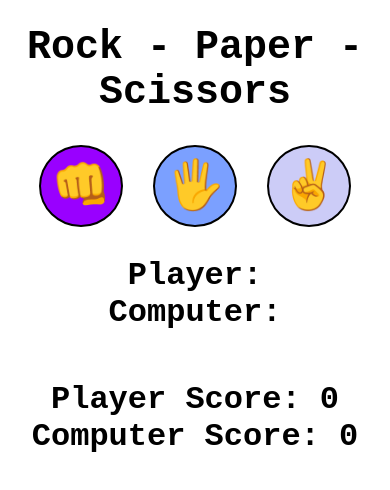
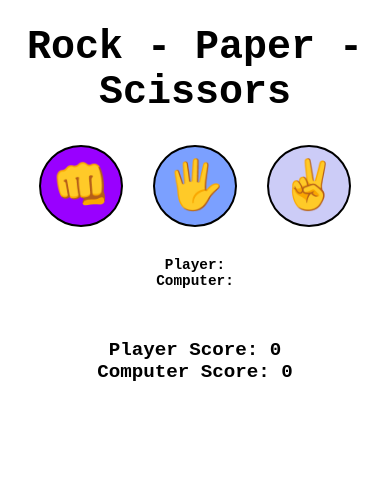
Before and after one commit to Bahae-Eddine01/Rock_Paper_Scissors, a plain HTML site: page index.html in a window 390 px wide. Drawn offline with Linux system fonts and the light colour scheme.

Commit message:
Update style.css

```diff
--- a/style.css
+++ b/style.css
@@ -81,3 +81,30 @@ h1{
     font-weight: bold;
     font-size: 2rem;
 }
+
+@media (max-width: 768px) {
+    #result {
+        font-size: 2.5rem;
+    }
+
+    .score {
+        font-size: 1.5rem;
+    }
+
+    .choiceResult p {
+        font-size: 1rem;
+    }
+}
+
+@media (max-width: 480px) {
+    #result {
+        font-size: 2rem;
+    }
+
+    .score {
+        font-size: 1.2rem;
+    }
+    .choiceResult p {
+        font-size: 0.9rem;
+    }
+}
```
